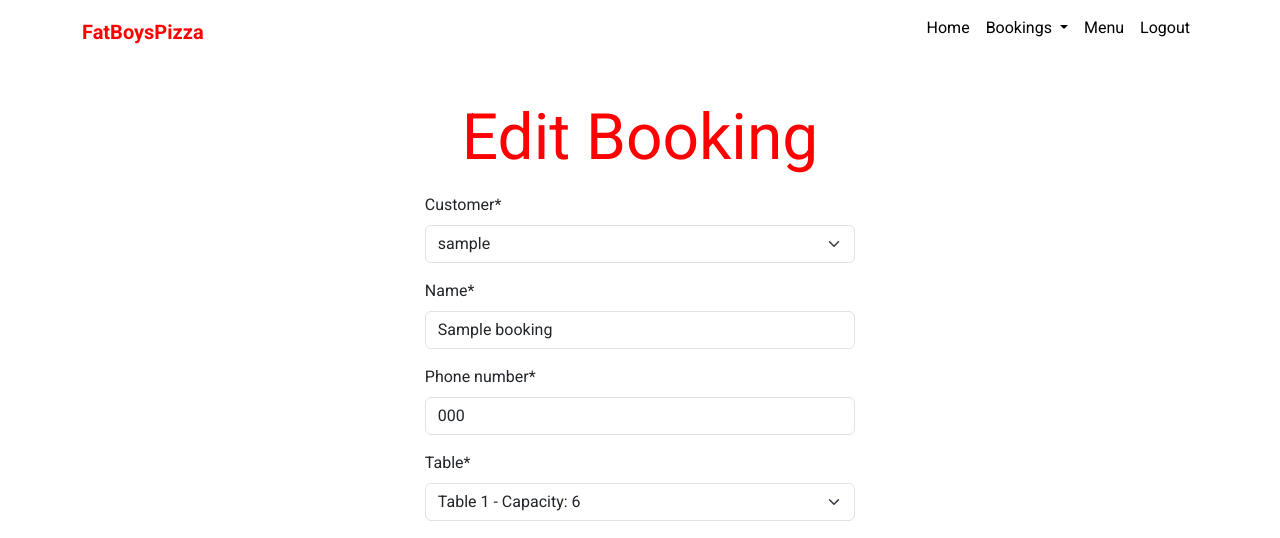
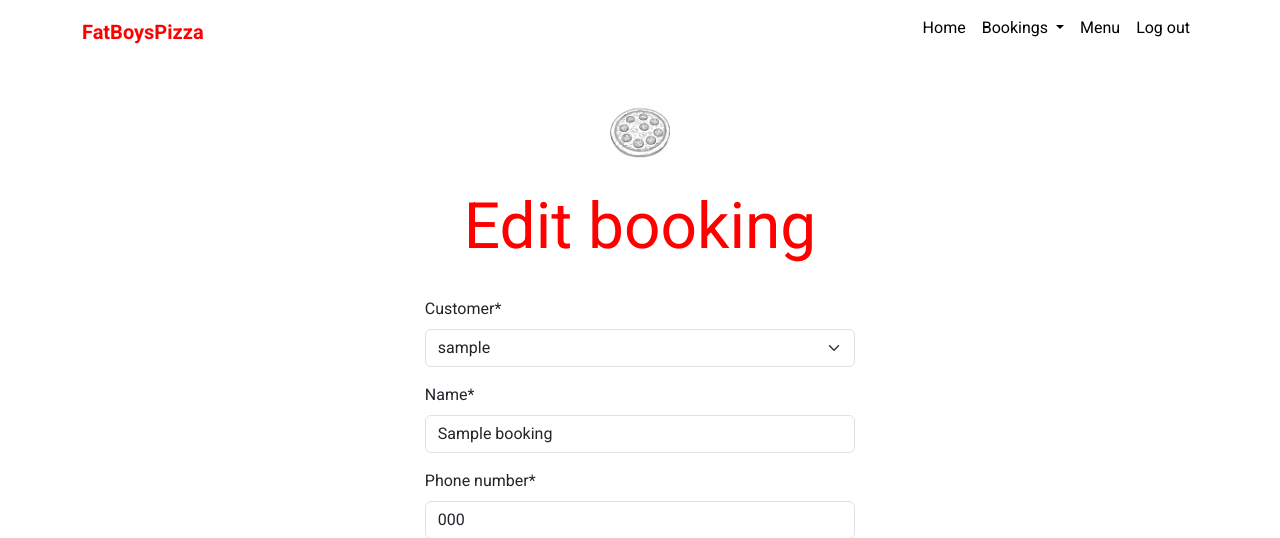
Before and after one commit to Luke-Nicklin/fat-boys-pizza, a Django app: page /booking/edit/1 in a window 1280 px wide. Shown: the top 538 px of the page. Run offline with Django 4.2, Linux system fonts and the light colour scheme; a user stored in the database is signed in; tables that the repository leaves empty hold one stand-in row (values such as "Sample post"); some libraries are stand-ins or nearby versions.

Commit message:
Change sign out to log out on nav and log out page. Add pizza graphic to booking confirmed and confirm booking deletion pages

```diff
--- a/booking/templates/booking/edit-booking.html
+++ b/booking/templates/booking/edit-booking.html
@@ -6,9 +6,13 @@
 {% endblock %}
 
 {% block content %}
+<header class="add-booking-header">
+    <div class="heading-container">
+        <img src="{% static 'menu/images/pizza-header.webp' %}" alt="Small Pizza Icon" class="heading-icon">
+        <h1 class="text-left mt-4">Edit booking</h1>
+    </div>
+</header>
 <div class="container">
-        <h1 class="text-center">Edit Booking</h1>
-
         {% if messages %}
         <div class="mt-3">
             {% for message in messages %}
--- a/templates/allauth/account/logout.html
+++ b/templates/allauth/account/logout.html
@@ -6,16 +6,16 @@
 
 {% block content %}
 <div class="container text-center">
-  <h1>{% trans "Sign out" %}</h1>
+  <h1>{% trans "Log out" %}</h1>
 
-  <p>{% trans 'Are you sure you want to sign out?' %}</p>
+  <p>{% trans 'Are you sure you want to log out?' %}</p>
 
   <form method="post" action="{% url 'account_logout' %}">
     {% csrf_token %}
     {% if redirect_field_value %}
     <input type="hidden" name="{{ redirect_field_name }}" value="{{ redirect_field_value }}"/>
     {% endif %}
-    <button type="submit" class="btn btn-primary">{% trans 'Sign Out' %}</button>
+    <button type="submit" class="btn btn-primary">{% trans 'Log out' %}</button>
   </form>
 </div>
 
--- a/templates/includes/header.html
+++ b/templates/includes/header.html
@@ -32,7 +32,7 @@
           </li>
           {% if user.is_authenticated %}
           <li class="nav-item">
-            <a class="nav-link {% if url_name == 'accounts_logout' %}active{% endif %}" href="/accounts/logout/">Logout</a>
+            <a class="nav-link {% if url_name == 'accounts_logout' %}active{% endif %}" href="/accounts/logout/">Log out</a>
           </li>
           {% else %}
           <li class="nav-item">
```
Also changed, not shown: booking/templates/booking/booking-confirm-delete.html (+6 -2 lines), booking/templates/booking/booking-confirmed.html (+6 -1 lines).
